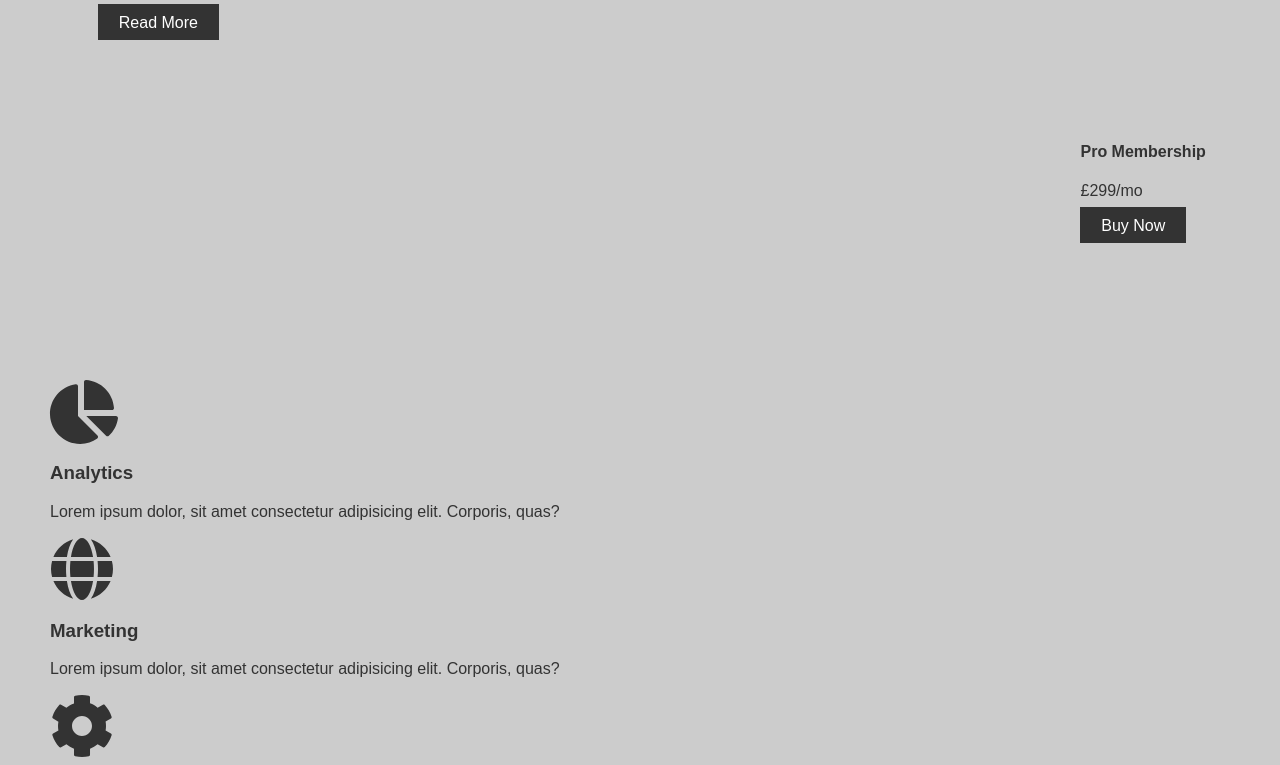
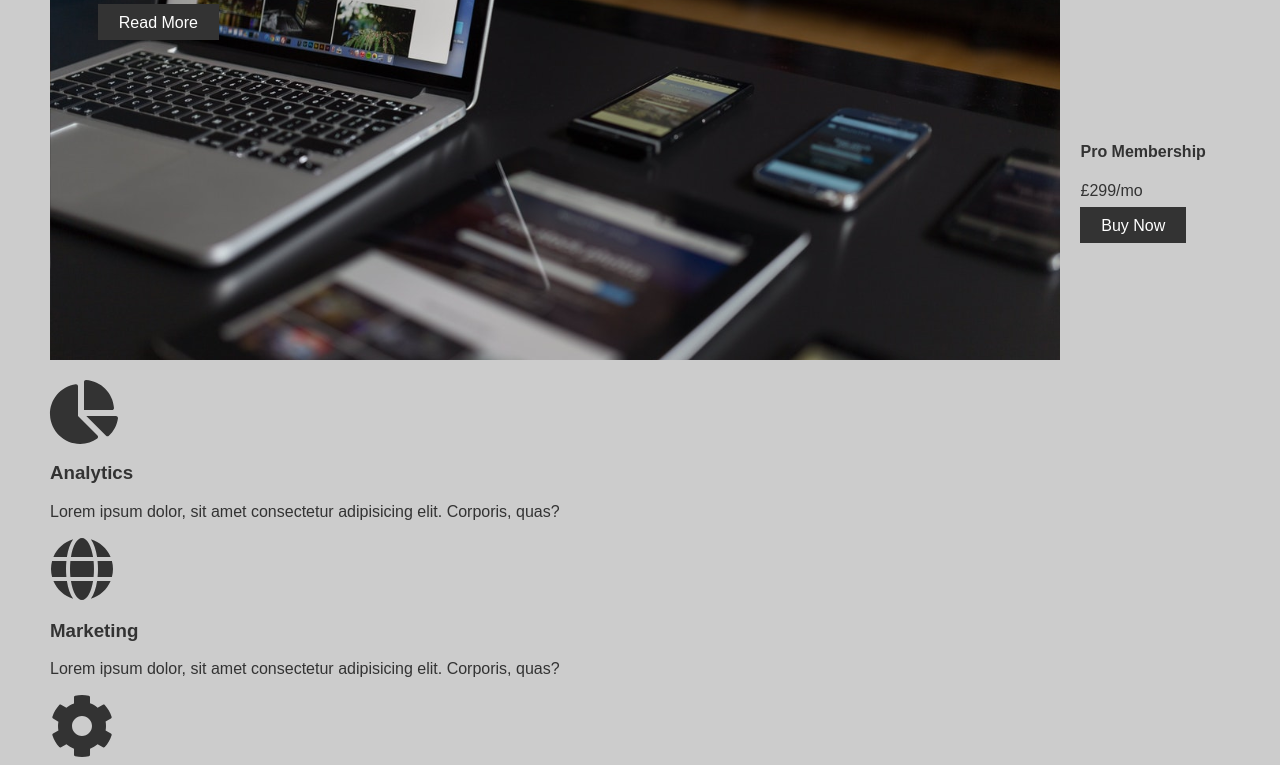
Before and after one commit to sbcommits/gridSite, a plain HTML site: page index.html in a window 1280 px wide. Shown: the part 265-1030 px from the top of the page. Drawn offline with Linux system fonts and the light colour scheme.

Commit message:
linked background image properly

```diff
--- a/css/style.css
+++ b/css/style.css
@@ -74,7 +74,7 @@ img {
 .showcase {
   grid-area: showcase;
   min-height: 400px;
-  background: url(img/showcase.jpg);
+  background: url(../img/showcase.jpg);
   background-size: cover;
   background-position: center;
   background-position: center;
```
